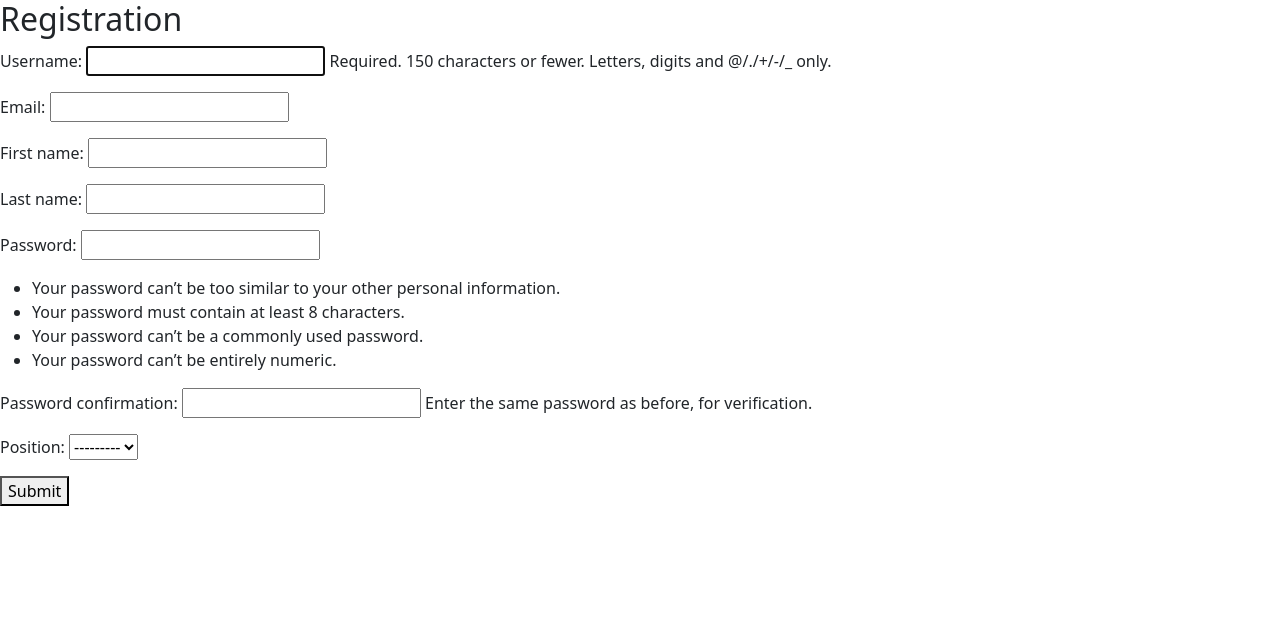
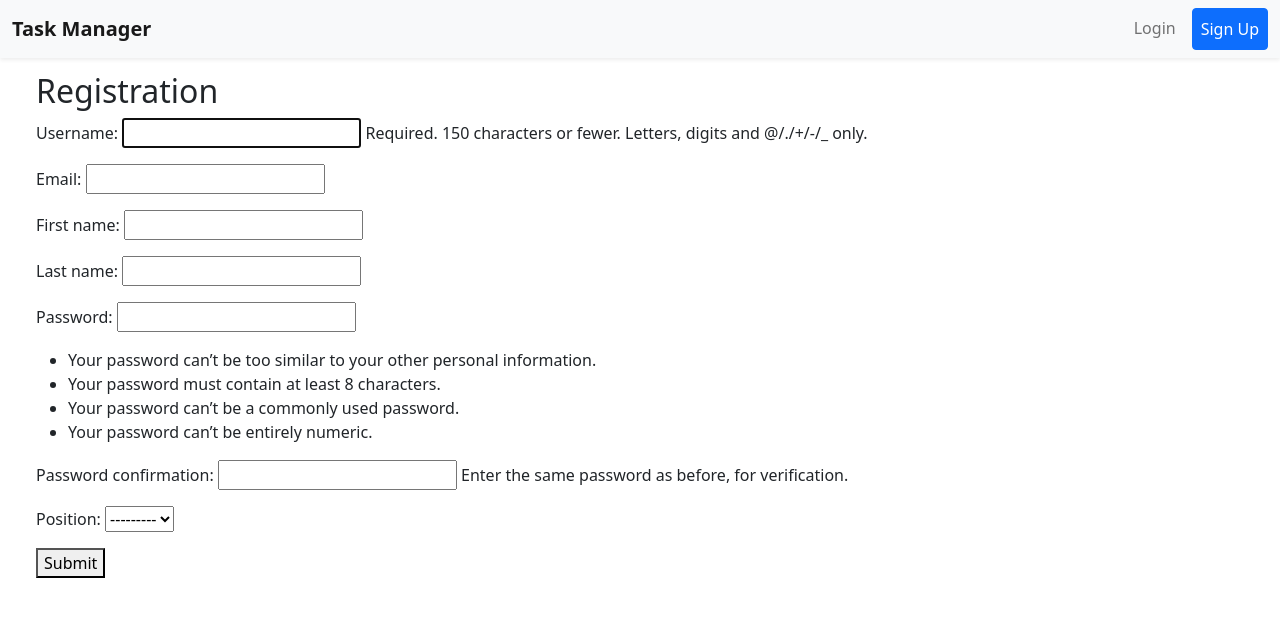
Before and after one commit to taraskhom/py-task-manager, a Django app: page /register/ in a window 1280 px wide. Shown: the top 617 px of the page. Run offline with Django 5.2, Linux system fonts and the light colour scheme; data that the repository does not hold is empty.

Commit message:
add basic templates structure

```diff
--- a/templates/base.html
+++ b/templates/base.html
@@ -14,8 +14,25 @@
 </head>
 
 <body>
-  {% block content %}
-  {% endblock %}
+
+  {% include "includes/header.html" %}
+
+  <div class="container-fluid mt-5">
+    <div class="container-fluid">
+      <div class="row">
+        {% if sidebar_exists %}
+        <div class="col-md-3 col-lg-2 bg-light p-3 vh-100">
+          {% block sidebar %}{% endblock %}
+        </div>
+        {% endif %}
+
+        <div class="{% if sidebar_exists %}col-md-9 col-lg-10{% else %}col-12{% endif %} p-4">
+          {% block content %}{% endblock %}
+        </div>
+      </div>
+    </div>
+  </div>
+
 </body>
 
 </html>
--- /dev/null
+++ b/templates/includes/header.html
@@ -0,0 +1,30 @@
+<nav class="navbar navbar-expand-lg navbar-light bg-light fixed-top shadow-sm">
+  <div class="container-fluid">
+    <a class="navbar-brand fw-bold" href="{% url 'taskhub:index' %}">Task Manager</a>
+
+    <button class="navbar-toggler" type="button" data-bs-toggle="collapse" data-bs-target="#navbarNav"
+      aria-controls="navbarNav" aria-expanded="false" aria-label="Toggle navigation">
+      <span class="navbar-toggler-icon"></span>
+    </button>
+
+    <div class="collapse navbar-collapse justify-content-end" id="navbarNav">
+      <ul class="navbar-nav">
+        {% if user.is_authenticated %}
+          <li class="nav-item">
+            <a class="nav-link" href="#">Profile</a>
+          </li>
+          <li class="nav-item">
+            <a class="nav-link text-danger" href="{% url 'taskhub:logout' %}">Logout</a>
+          </li>
+        {% else %}
+          <li class="nav-item">
+            <a class="nav-link" href="{% url 'taskhub:login' %}">Login</a>
+          </li>
+          <li class="nav-item">
+            <a class="nav-link btn btn-primary text-white ms-2" href="{% url 'taskhub:register' %}">Sign Up</a>
+          </li>
+        {% endif %}
+      </ul>
+    </div>
+  </div>
+</nav>
--- /dev/null
+++ b/templates/taskhub/task_list.html
@@ -0,0 +1 @@
+{% extends "base.html" %}
```
Also changed, not shown: templates/includes/footer.html (added, +10 -0 lines), templates/includes/sidebar.html (added, +8 -0 lines).
